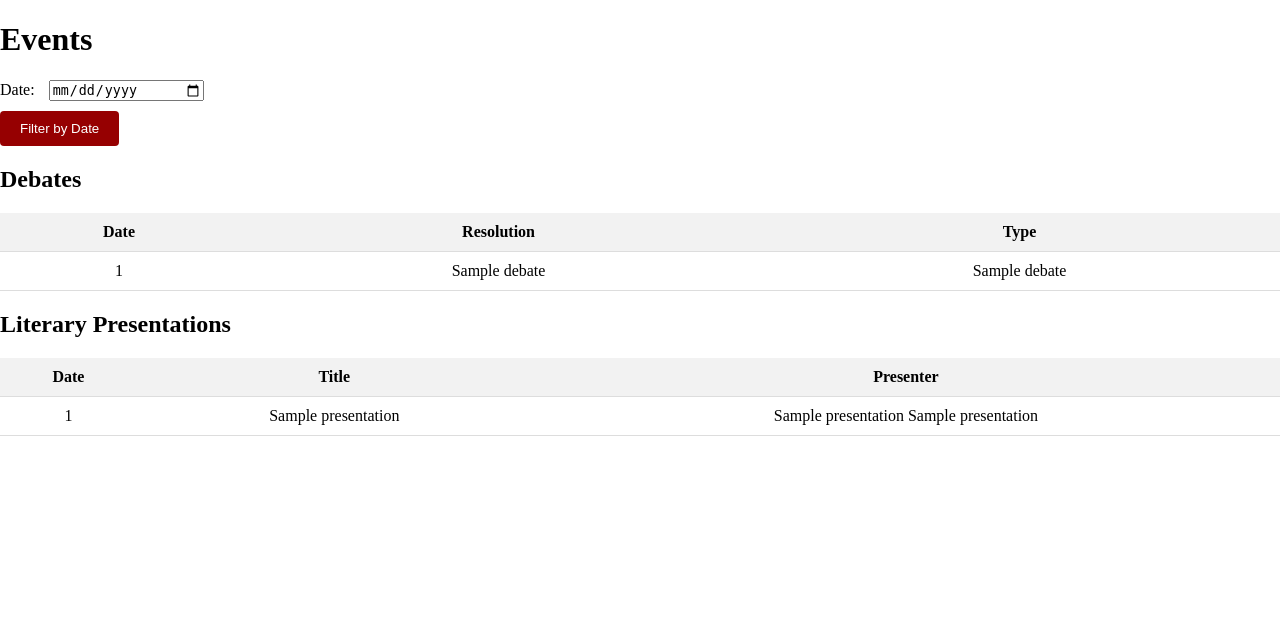
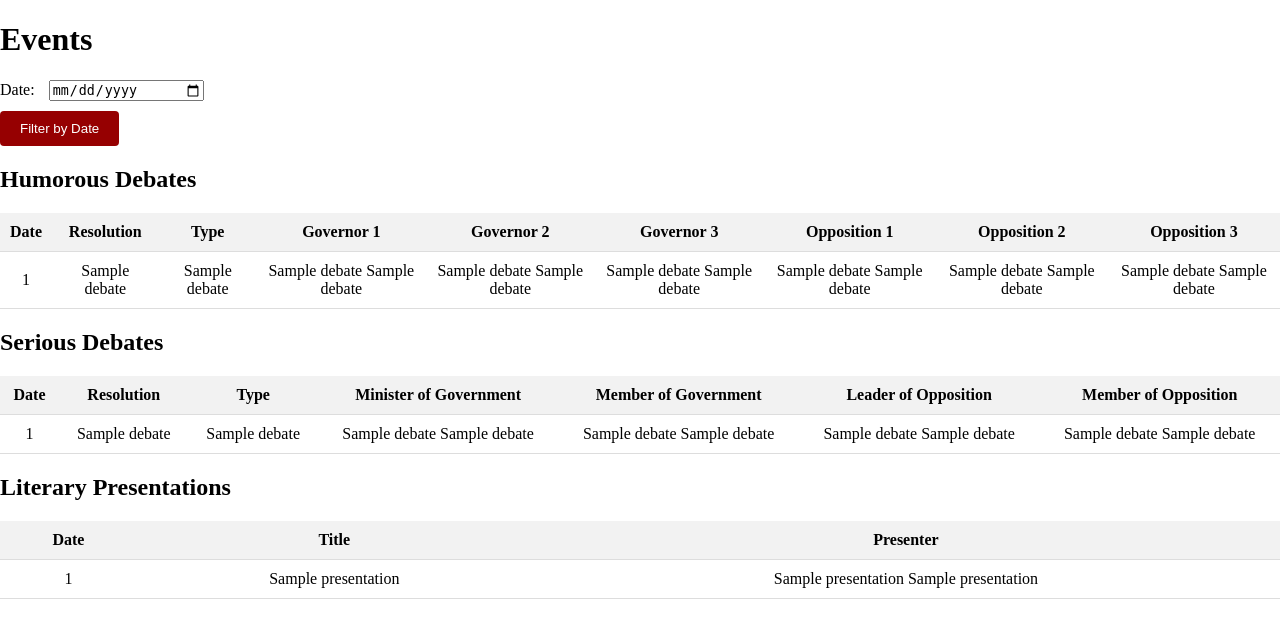
Before and after one commit to LibertyV7/CS4750Project, a Flask app: template templates/events.html in a window 1280 px wide. Shown: the part 46-684 px from the top of the page. Run offline with Flask 3, Linux system fonts and the light colour scheme; the template is opened without the code that fills it: most values are stand-ins (such as "Sample title", 1, 10 or a date in 2020).

Commit message:
event full functionality

```diff
--- a/app.py
+++ b/app.py
@@ -222,21 +222,71 @@ def officers():
 
 @app.route('/events', methods=['GET'])
 def events():
-    # Get the date from the query parametersgit
+    # Get the date from the query parameters
     event_date = request.args.get('date')
 
-    # Construct the query to fetch debates
-    debate_query = """
+    # Construct the query to fetch humorous debates with debaters' names
+    humorous_query = """
     SELECT
-        debateDate AS eventDate,
-        resolution AS debateResolution,
-        debateType AS debateType,
+        d.debateDate AS eventDate,
+        d.resolution AS debateResolution,
+        'Humorous' AS debateType,
+        m1.firstName AS gov1FirstName, m1.lastName AS gov1LastName,
+        m2.firstName AS gov2FirstName, m2.lastName AS gov2LastName,
+        m3.firstName AS gov3FirstName, m3.lastName AS gov3LastName,
+        m4.firstName AS opp1FirstName, m4.lastName AS opp1LastName,
+        m5.firstName AS opp2FirstName, m5.lastName AS opp2LastName,
+        m6.firstName AS opp3FirstName, m6.lastName AS opp3LastName,
         NULL AS presentationTitle,
         NULL AS presenterName
     FROM
-        Debate
+        Debate d
+    JOIN
+        HumorousDebate hd ON d.debateID = hd.debateID
+    LEFT JOIN
+        Member m1 ON hd.computingID_gov1 = m1.computingID
+    LEFT JOIN
+        Member m2 ON hd.computingID_gov2 = m2.computingID
+    LEFT JOIN
+        Member m3 ON hd.computingID_gov3 = m3.computingID
+    LEFT JOIN
+        Member m4 ON hd.computingID_opp1 = m4.computingID
+    LEFT JOIN
+        Member m5 ON hd.computingID_opp2 = m5.computingID
+    LEFT JOIN
+        Member m6 ON hd.computingID_opp3 = m6.computingID
     WHERE
-        debateDate = %s
+        d.debateDate = %s
+        AND d.debateType = 'Humorous'
+    """
+
+    # Construct the query to fetch serious debates with debaters' names
+    serious_query = """
+    SELECT
+        d.debateDate AS eventDate,
+        d.resolution AS debateResolution,
+        'Serious' AS debateType,
+        m1.firstName AS ministerFirstName, m1.lastName AS ministerLastName,
+        m2.firstName AS member1FirstName, m2.lastName AS member1LastName,
+        m3.firstName AS leaderFirstName, m3.lastName AS leaderLastName,
+        m4.firstName AS member2FirstName, m4.lastName AS member2LastName,
+        NULL AS presentationTitle,
+        NULL AS presenterName
+    FROM
+        Debate d
+    JOIN
+        SeriousDebate sd ON d.debateID = sd.debateID
+    LEFT JOIN
+        Member m1 ON sd.computingID_minister_of_government = m1.computingID
+    LEFT JOIN
+        Member m2 ON sd.computingID_member_of_government = m2.computingID
+    LEFT JOIN
+        Member m3 ON sd.computingID_leader_of_opposition = m3.computingID
+    LEFT JOIN
+        Member m4 ON sd.computingID_member_of_opposition = m4.computingID
+    WHERE
+        d.debateDate = %s
+        AND d.debateType = 'Serious'
     """
 
     # Construct the query to fetch literary presentations
@@ -260,9 +310,13 @@ def events():
     conn = get_db_connection()
     cursor = conn.cursor()
 
-    # Execute the query to fetch debates
-    cursor.execute(debate_query, (event_date,))
-    debates = cursor.fetchall()
+    # Execute the query to fetch humorous debates
+    cursor.execute(humorous_query, (event_date,))
+    humorous_debates = cursor.fetchall()
+
+    # Execute the query to fetch serious debates
+    cursor.execute(serious_query, (event_date,))
+    serious_debates = cursor.fetchall()
 
     # Execute the query to fetch literary presentations
     cursor.execute(presentation_query, (event_date,))
@@ -273,7 +327,8 @@ def events():
     conn.close()
 
     # Render the template with debates, presentations, and event_date
-    return render_template('events.html', debates=debates, presentations=presentations, event_date=event_date)
+    return render_template('events.html', humorous_debates=humorous_debates, serious_debates=serious_debates,
+                           presentations=presentations, event_date=event_date)
 
 if __name__ == '__main__':
     app.run(debug=True)
--- a/templates/events.html
+++ b/templates/events.html
@@ -90,29 +90,75 @@
         <button type="submit">Filter by Date</button>
     </form>
 
-    <div id="debates-container">
-        {% if debates %}
-        <h2>Debates</h2>
+    <div id="humorous-debates-container">
+        {% if humorous_debates %}
+        <h2>Humorous Debates</h2>
         <table>
             <thead>
                 <tr>
                     <th>Date</th>
                     <th>Resolution</th>
                     <th>Type</th>
+                    <th>Governor 1</th>
+                    <th>Governor 2</th>
+                    <th>Governor 3</th>
+                    <th>Opposition 1</th>
+                    <th>Opposition 2</th>
+                    <th>Opposition 3</th>
                 </tr>
             </thead>
             <tbody>
-                {% for debate in debates %}
+                {% for debate in humorous_debates %}
                     <tr>
                         <td>{{ debate[0] }}</td>
                         <td>{{ debate[1] }}</td>
                         <td>{{ debate[2] }}</td>
+                        <td>{{ debate[3] }} {{ debate[4] }}</td>
+                        <td>{{ debate[5] }} {{ debate[6] }}</td>
+                        <td>{{ debate[7] }} {{ debate[8] }}</td>
+                        <td>{{ debate[9] }} {{ debate[10] }}</td>
+                        <td>{{ debate[11] }} {{ debate[12] }}</td>
+                        <td>{{ debate[13] }} {{ debate[14] }}</td>
                     </tr>
                 {% endfor %}
             </tbody>
         </table>
         {% else %}
-        <p>No debates found for the selected date.</p>
+        <p>No humorous debates found for the selected date.</p>
+        {% endif %}
+    </div>
+
+    <div id="serious-debates-container">
+        {% if serious_debates %}
+        <h2>Serious Debates</h2>
+        <table>
+            <thead>
+                <tr>
+                    <th>Date</th>
+                    <th>Resolution</th>
+                    <th>Type</th>
+                    <th>Minister of Government</th>
+                    <th>Member of Government</th>
+                    <th>Leader of Opposition</th>
+                    <th>Member of Opposition</th>
+                </tr>
+            </thead>
+            <tbody>
+                {% for debate in serious_debates %}
+                    <tr>
+                        <td>{{ debate[0] }}</td>
+                        <td>{{ debate[1] }}</td>
+                        <td>{{ debate[2] }}</td>
+                        <td>{{ debate[3] }} {{ debate[4] }}</td>
+                        <td>{{ debate[5] }} {{ debate[6] }}</td>
+                        <td>{{ debate[7] }} {{ debate[8] }}</td>
+                        <td>{{ debate[9] }} {{ debate[10] }}</td>
+                    </tr>
+                {% endfor %}
+            </tbody>
+        </table>
+        {% else %}
+        <p>No serious debates found for the selected date.</p>
         {% endif %}
     </div>
 
```
